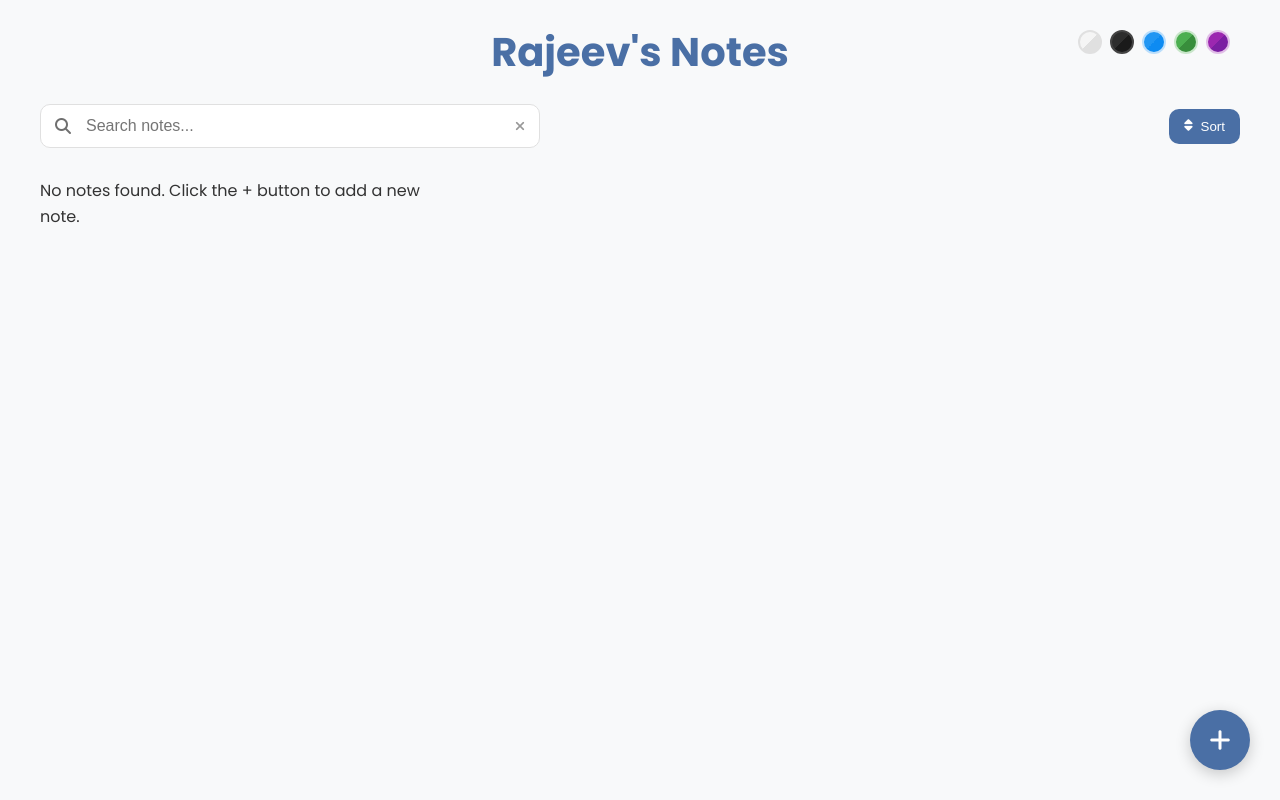
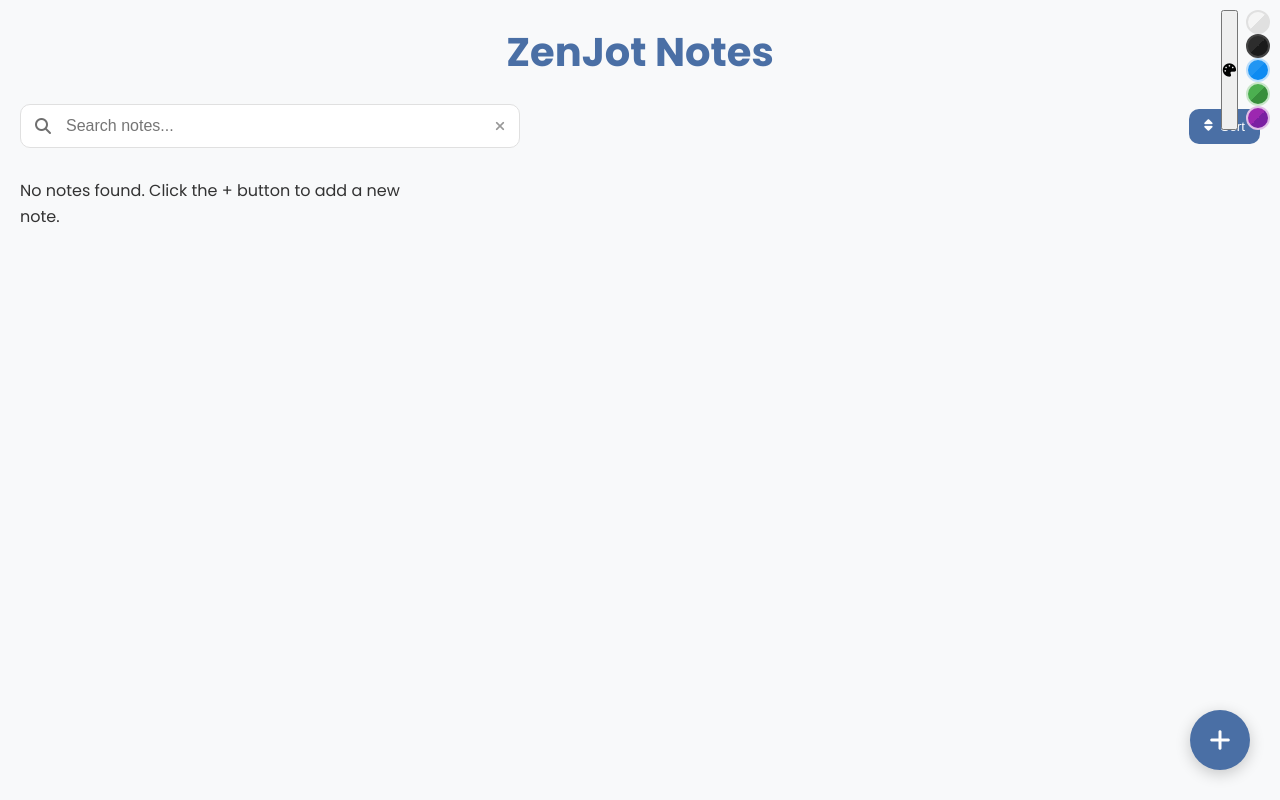
Before and after one commit to rajeevchy2004/Notivia, a plain HTML site: page index.html in a window 1280 px wide. Drawn offline with Linux system fonts and the light colour scheme.

Commit message:
Update index.html

```diff
--- a/index.html
+++ b/index.html
@@ -3,23 +3,28 @@
 <head>
     <meta charset="UTF-8">
     <meta name="viewport" content="width=device-width, initial-scale=1.0">
-    <title>Rajeev's Notes App</title>
+    <title>ZenJot Notes App</title>
     <link rel="stylesheet" href="https://cdnjs.cloudflare.com/ajax/libs/font-awesome/6.4.0/css/all.min.css">
     <link href="https://fonts.googleapis.com/css2?family=Poppins:wght@300;400;500;600;700&display=swap" rel="stylesheet">
     <link rel="stylesheet" href="styles.css">
 </head>
 <body>
-    <div class="app-container">
-        <div class="theme-selector">
-            <div class="theme-option" data-theme="light"></div>
-            <div class="theme-option" data-theme="dark"></div>
-            <div class="theme-option" data-theme="blue"></div>
-            <div class="theme-option" data-theme="green"></div>
-            <div class="theme-option" data-theme="purple"></div>
-        </div>
+    <!-- Replace the theme-selector div with this -->
+<div class="theme-selector">
+    <button class="theme-toggle-btn" id="themeToggleBtn">
+        <i class="fas fa-palette"></i>
+    </button>
+    <div class="theme-options-container" id="themeOptionsContainer">
+        <div class="theme-option" data-theme="light" title="Light Theme"></div>
+        <div class="theme-option" data-theme="dark" title="Dark Theme"></div>
+        <div class="theme-option" data-theme="blue" title="Blue Theme"></div>
+        <div class="theme-option" data-theme="green" title="Green Theme"></div>
+        <div class="theme-option" data-theme="purple" title="Purple Theme"></div>
+    </div>
+</div>
 
         <div class="header">
-            <div class="app-title">Rajeev's Notes</div>
+            <div class="app-title">ZenJot Notes</div>
             <div class="header-controls">
                 <div class="search-container">
                     <i class="fas fa-search search-icon"></i>
```
